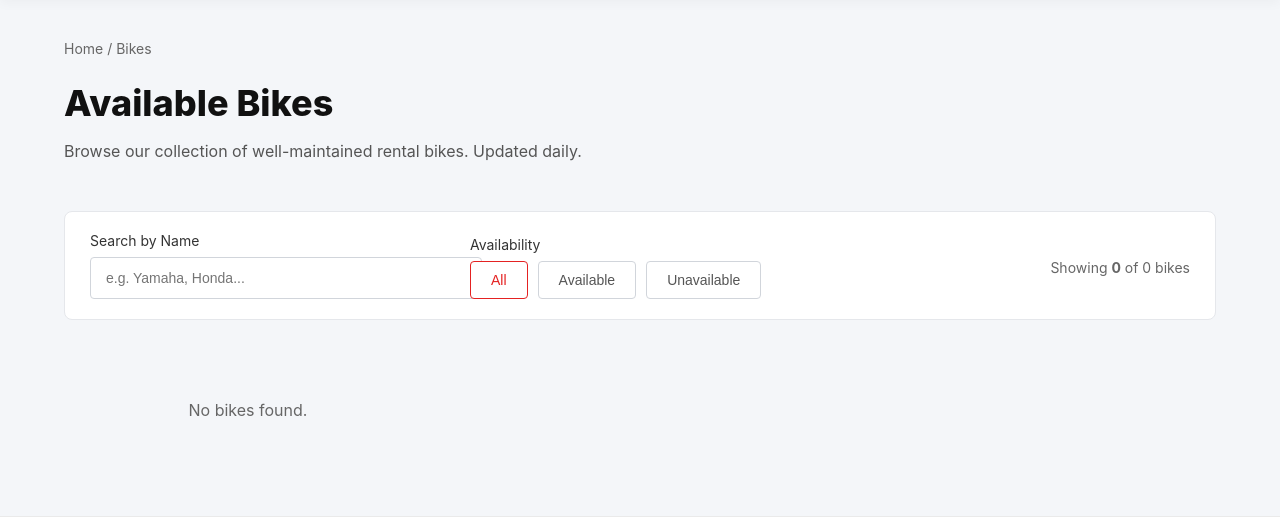
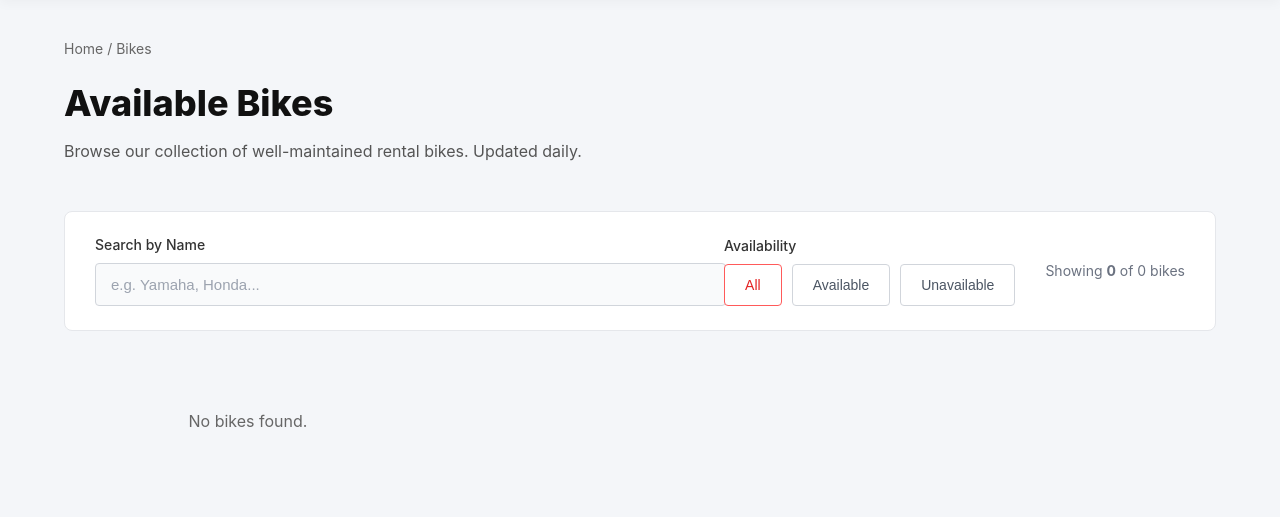
Before and after one commit to AnjilaSunar/Ride_Sathi, a Django app: page /bikes/ in a window 1280 px wide. Shown: the part 70-587 px from the top of the page. Run offline with Django 5.2, Linux system fonts and the light colour scheme; data that the repository does not hold is empty.

Commit message:
fix bike page fiter layout

```diff
--- a/ridesathi/templates/accounts/bikes.html
+++ b/ridesathi/templates/accounts/bikes.html
@@ -13,19 +13,21 @@
 
     .filter-bar {
         background: #fff; border: 1px solid #e5e7eb; border-radius: 8px;
-        padding: 20px 25px; margin: 0 5% 40px 5%;
-        display: flex; justify-content: space-between; align-items: flex-end; flex-wrap: wrap; gap: 20px;
+        padding: 24px 30px; margin: 0 5% 40px 5%;
+        display: flex; gap: 30px; align-items: flex-end; flex-wrap: wrap;
     }
-    .filter-group { display: flex; flex-direction: column; gap: 8px; flex: 1; min-width: 250px; }
-    .filter-label { font-size: 14px; color: #333; }
-    .search-input { width: 100%; padding: 12px 15px; border: 1px solid #d1d5db; border-radius: 4px; font-size: 14px; outline: none; }
+    .search-col { flex: 1; min-width: 300px; display: flex; flex-direction: column; gap: 10px; }
+    .filter-label { font-size: 14px; color: #333; font-weight: 500; }
+    .search-input { width: 100%; padding: 12px 15px; border: 1px solid #d1d5db; border-radius: 4px; font-size: 15px; outline: none; background: #f9fafb; color: #333; }
     .search-input:focus { border-color: #e42222; }
+    .search-input::placeholder { color: #9ca3af; }
 
-    .filter-toggles { display: flex; gap: 10px; align-items: center; }
-    .toggle-btn { padding: 10px 20px; border: 1px solid #d1d5db; background: #fff; color: #555; border-radius: 4px; font-size: 14px; cursor: pointer; }
-    .toggle-btn.active { border-color: #e42222; color: #e42222; background: #fff; }
+    .filter-col { display: flex; flex-direction: column; gap: 10px; }
+    .filter-toggles { display: flex; gap: 10px; }
+    .toggle-btn { padding: 12px 20px; border: 1px solid #d1d5db; background: #fff; color: #4b5563; border-radius: 4px; font-size: 14px; font-weight: 500; cursor: pointer; transition: all 0.2s; }
+    .toggle-btn.active { border-color: #ff5a5a; color: #e42222; }
 
-    .bikes-count { font-size: 14px; color: #666; margin-left: auto; align-self: center; }
+    .bikes-count { font-size: 14px; color: #6b7280; align-self: center; margin-left: auto; margin-bottom: 2px; }
 
     .bike-grid-figma {
         display: grid; grid-template-columns: repeat(auto-fill, minmax(280px, 1fr));
@@ -54,8 +56,8 @@
     .bike-price-figma span { font-size: 13px; color: #6b7280; font-weight: 400; }
 
     .bike-actions { display: flex; gap: 10px; margin-top: auto; }
-    .btn-details { flex: 1; text-align: center; padding: 12px; border: 1px solid #d1d5db; border-radius: 4px; color: #333; font-weight: 500; font-size: 14px; background: #fff; }
-    .btn-book-now { flex: 1; text-align: center; padding: 12px; border: none; border-radius: 4px; background: #e42222; color: #fff; font-weight: 500; font-size: 14px; }
+    .btn-details { flex: 1; text-align: center; padding: 12px; border: 1px solid #d1d5db; border-radius: 4px; color: #333; font-weight: 500; font-size: 14px; background: #fff; text-decoration: none; }
+    .btn-book-now { flex: 1; text-align: center; padding: 12px; border: none; border-radius: 4px; background: #e42222; color: #fff; font-weight: 500; font-size: 14px; text-decoration: none; }
     .btn-book-now.disabled { background: #9ca3af; pointer-events: none; }
 </style>
 
@@ -66,13 +68,12 @@
 </div>
 
 <div class="filter-bar">
-    <div class="filter-group">
+    <div class="search-col">
         <label class="filter-label">Search by Name</label>
         <input type="text" id="searchInput" class="search-input" placeholder="e.g. Yamaha, Honda..." onkeyup="filterBikes()">
     </div>
 
-    <div class="filter-group" style="flex: 2; flex-direction: row; align-items: flex-end; justify-content: space-between; flex-wrap: wrap; gap: 20px;">
-        <div style="display: flex; flex-direction: column; gap: 8px;">
+    <div class="filter-col">
         <label class="filter-label">Availability</label>
         <div class="filter-toggles">
             <button class="toggle-btn active" onclick="setFilter('all', this)">All</button>
@@ -80,8 +81,8 @@
             <button class="toggle-btn" onclick="setFilter('unavailable', this)">Unavailable</button>
         </div>
     </div>
+
     <div class="bikes-count">Showing <strong id="visibleCount">{{ bikes|length }}</strong> of {{ bikes|length }} bikes</div>
-    </div>
 </div>
 
 <div class="bike-grid-figma" id="bikeGrid">
```
Lines whose indentation alone changed are shown as unchanged.
